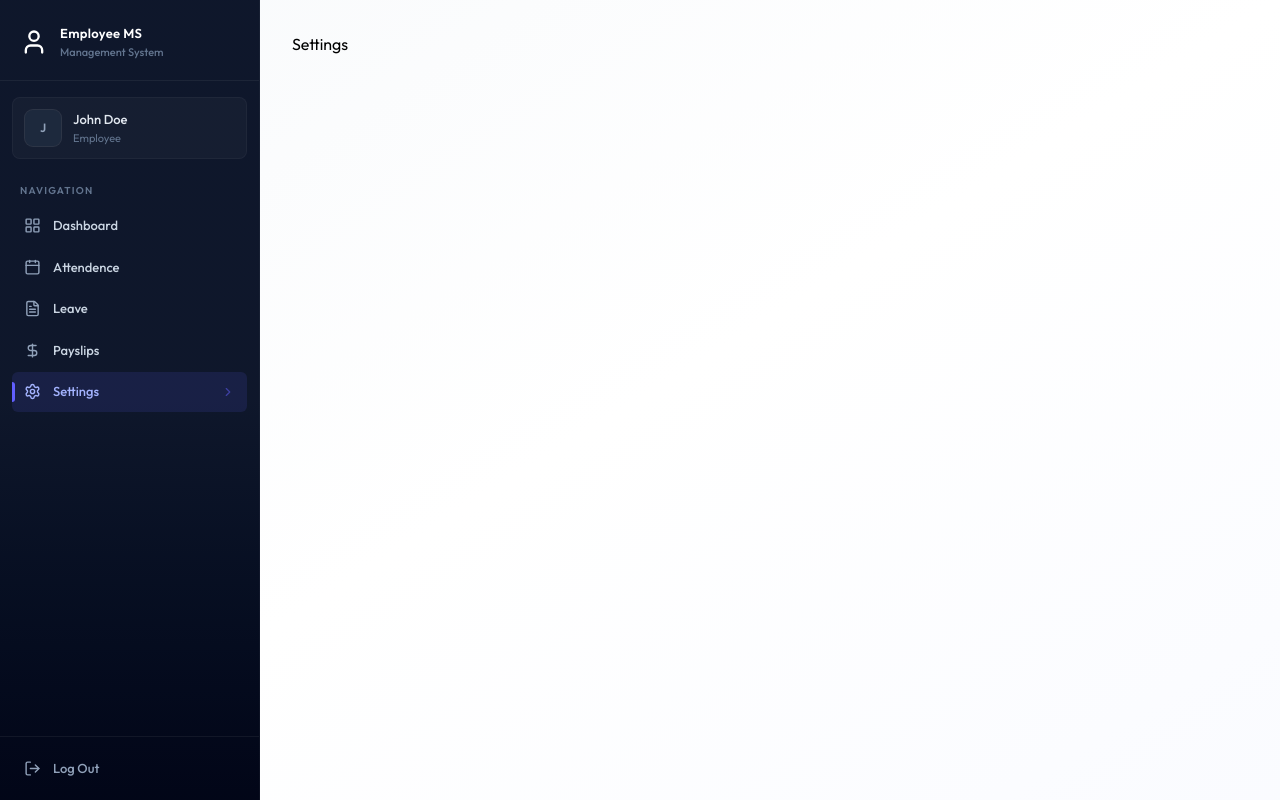
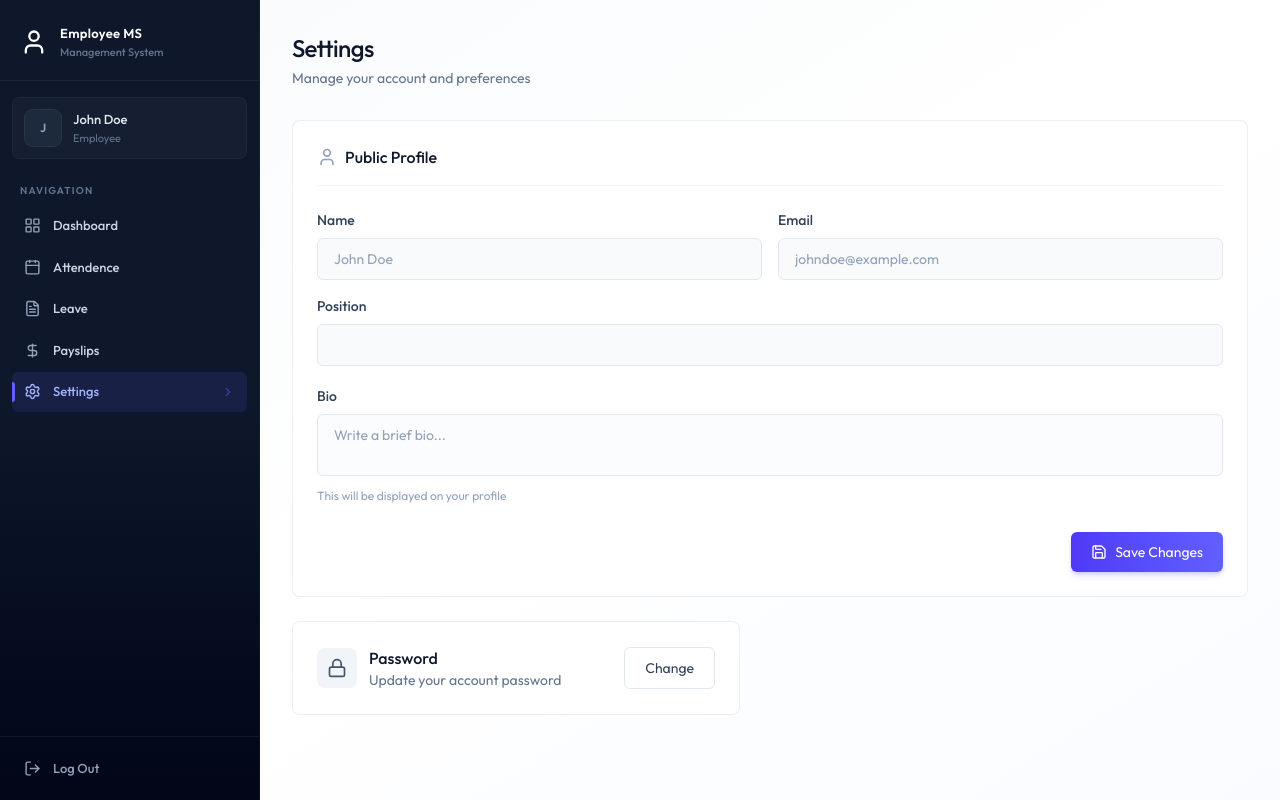
Before and after one commit to vijay-dev07/FULLSTACK-EMS, a React (Vite) app in the folder client/: page /settings in a window 1280 px wide. Built offline with nearby package versions, Linux system fonts and the light colour scheme.

Commit message:
settings page ui completed

```diff
--- /dev/null
+++ b/client/src/components/ChangePasswordModal.jsx
@@ -0,0 +1,71 @@
+import { Loader2Icon, LockIcon, X } from 'lucide-react';
+import React, { useState } from 'react'
+
+const ChangePasswordModal = ({open , onClose}) => {
+    const [loading , setLoading] = useState(false);
+    const [message , setMessage] = useState({type:"" , text:""})
+
+    const handleSubmit = async (e) => {
+        e.preventDefault();
+    }
+
+    if(!open) return null;
+
+  return (
+    <div onClick={onClose}
+    className='fixed inset-0 z-50 flex items-center justify-center p-4'>
+        <div className='absolute inset-0 bg-black/40 backdrop-blur-sm'/>
+
+        <div className='relative bg-white rounded-2xl shadow-2xl w-full max-w-md animate-fade-in'
+        onClick={(e) => e.stopPropagation()}>
+            <div className='flex items-center justify-between p-6 pb-0'>
+                <h2 className='text-lg font-medium text-slate-900 flex items-center gap-2'>
+                    <LockIcon className='w-5 h-5 text-slate-900'/>Change Password
+                </h2>
+                <button onClick={onClose} className='p-2 rounded-lg hover:bg-slate-100
+                transition-colors text-slate-400 hover:text-slate-600'><X className='w-5 h-5'/></button>
+            </div>
+
+            <form className='p-6 space-y-5' onSubmit={handleSubmit}>
+                {message.text && (
+                    <div className={`p-3 rounded-xl text-sm flex items-start gap-3 ${
+                        message.type === "success" ? "bg-emerald-50 text-emerald-700 border border-emerald-200"
+                        : "bg-rose-50 text-rose-700 border border-rose-200"
+                    }`}>
+                        <div className={`w-1.5 h-1.5 rounded-full mt-1.5 shrink-0 ${message.type === "success" ?
+                            "bg-emerald-500" : "bg-rose-500"
+                        }`}/>
+                        {message.text}
+                    </div>
+                )}
+                <div >
+                    <label className='block text-sm font-medium text-slate-700 mb-2'>
+                        Current Password
+                    </label>
+                    <input type='password' name='currentPassword' required/>
+                </div>
+                <div >
+                    <label className='block text-sm font-medium text-slate-700 mb-2'>
+                        New Password
+                    </label>
+                    <input type='password' name='newPassword' required/>
+                </div>
+                <div className='flex gap-3 pt-2'>
+                    <button type='button' onClick={onClose} className='btn-secondary flex-1'>
+                        Cancel
+                    </button>
+                    <button type='submit' disabled={loading} className='btn-primary flex-1 flex justify-center items-center gap-2'>
+                        {loading && <Loader2Icon className='w-4 h-4 animate-spin'/>}
+                        Update Password
+                    </button>
+                </div>
+
+            </form>
+
+        </div>
+
+    </div>
+  )
+}
+
+export default ChangePasswordModal
--- /dev/null
+++ b/client/src/components/ProfileForm.jsx
@@ -0,0 +1,89 @@
+import { Loader2, Save, User } from 'lucide-react';
+import React, { useState } from 'react'
+
+const ProfileForm = ({initialData , onSuccess}) => {
+
+    const [loading , setLoading] = useState(false);
+    const [error , setError] = useState("");
+    const [message , setMessage] = useState("");
+
+    const handleSubmit = async (e) => {
+        e.preventDefault();
+    }
+
+
+  return (
+    <form onSubmit={handleSubmit} className='card p-5 sm:p-6 mb-6'>
+         <h2 className='text-base font-medium text-slate-900 mb-6
+         pb-4 border-b border-slate-100 flex items-center gap-2'>
+            <User className='w-5 h-5 text-slate-400'/>Public Profile
+         </h2>
+        {error && (
+            <div className='bg-rose-50 text-rose-700 p-4 rounded-xl text-sm border border-rose-200 mb-6 flex items-start gap-3'>
+                <div className='w-1.5 h-1.5 rounded-full bg-rose-500 mt-1.5 shrink-0'/>
+                {error}
+            </div>
+        )}
+
+        {message && (
+            <div className='bg-emerald-50-50 text-emerald-700-700 p-4 rounded-xl text-sm border
+             border-emerald-200 mb-6 flex items-start gap-3'>
+                <div className='w-1.5 h-1.5 rounded-full bg-emerald-500 mt-1.5 shrink-0'/>
+                {message}
+            </div >
+        )}
+
+        <div className='space-y-5 '>
+            <div className='grid grid-cols-1 sm:grid-cols-2 gap-4'>
+                <div>
+                    <label className='block text-sm font-medium text-slate-700 mb-2'>Name</label>
+                    <input disabled value={`${initialData.firstName} ${initialData.lastName}`} className='bg-slate-50
+                    text-slate-400 cursor-not-allowed'/>
+                </div>
+                 <div>
+                    <label className='block text-sm font-medium text-slate-700 mb-2'>Email</label>
+                    <input disabled value={initialData.email} className='bg-slate-50
+                    text-slate-400 cursor-not-allowed'/>
+                </div>
+                 <div className='sm:col-span-2'>
+                    <label className='block text-sm font-medium text-slate-700 mb-2'>Position</label>
+                    <input disabled value={initialData.position}className='bg-slate-50
+                    text-slate-400 cursor-not-allowed'/>
+                </div>
+            </div>
+            <div>
+                <label className='block text-sm font-medium text-slate-700 mb-2'>
+                    Bio
+                </label>
+                <textarea disabled={initialData.isDeleted} name='bio' defaultValue={initialData.bio || ""}
+                placeholder='Write a brief bio...' className={`resize-none ${initialData.isDeleted ?
+                "bg-slate-50 text-slate-400 cursor-not-allowed" : ""}`}/>
+                <p className='text-xs text-slate-400 mt-1.5'>
+                This will be displayed on your profile</p>
+            </div>
+            {initialData.isDeleted ? (
+                <div className='pt-2'>
+                    <div className='p-4 bg-rose-50 border border-rose-200 rounded-xl text-center'>
+                        <p className='text-rose-600 font-medium tracking-tight'> Account Deactivated</p>
+                       <p className='text-sm text-rose-500 mt-0.5'> You can no longer update your profile</p>
+                    </div>
+                </div>
+
+            ):(
+                <div className='flex justify-end pt-2'>
+                    <button type='submit' disabled={loading}
+                    className='btn-primary flex items-center gap-2 justify-center w-full sm:w-auto'>
+                        {loading ? <Loader2 className='w-4 h-4 animate-spin'/> : <Save className='w-4 h-4'/>}
+                        Save Changes
+                    </button>
+
+                </div>
+
+            )}
+
+        </div>
+    </form>
+  )
+}
+
+export default ProfileForm
--- a/client/src/pages/Setting.jsx
+++ b/client/src/pages/Setting.jsx
@@ -1,7 +1,53 @@
+import { useEffect, useState } from "react"
+import { dummyProfileData } from "../assets/assets"
+import Loading from "../components/Loading"
+import { Lock } from "lucide-react"
+import ProfileForm from "../components/ProfileForm"
+import ChangePasswordModal from "../components/ChangePasswordModal"
 
 const Setting = () => {
+  const [profile , setProfile] = useState(null)
+  const [loading , setLoading] = useState(true)
+  const [showPasswordModal , setShowPasswordModal] = useState(false)
+
+  const fetchProfile = async () => {
+    setProfile(dummyProfileData)
+    setTimeout(() => {
+      setLoading(false)
+    },1000)
+  }
+
+  useEffect(() => {
+    fetchProfile();
+  },[])
+
+  if(loading) return <Loading/>
+
   return (
-    <div>Settings</div>
+    <div className="animate-fade-in">
+      <div className="page-header">
+        <h1 className="page-title">Settings</h1>
+        <p className="page-subtitle">Manage your account and preferences</p>
+      </div>
+      {profile && <ProfileForm initialData={profile} onSuccess={fetchProfile}/>}
+
+      {/* change password trigger  */}
+      <div className="card max-w-md p-6 flex items-center justify-between">
+        <div className="flex items-center gap-3 ">
+          <div className="p-2.5 bg-slate-100 rounded-lg">
+            <Lock className="w-5 h-5 text-slate-600"/>
+          </div>
+          <div className="">
+            <p className="font-medium text-slate-900 ">Password</p>
+            <p className="text-sm text-slate-500">Update your account password</p>
+          </div>
+        </div>
+        <button onClick={() => setShowPasswordModal(true)}
+          className="btn-secondary text-sm">Change</button>
+      </div>
+      <ChangePasswordModal open={showPasswordModal} onClose={() => setShowPasswordModal(false)}
+        />
+    </div>
   )
 }
 
```
